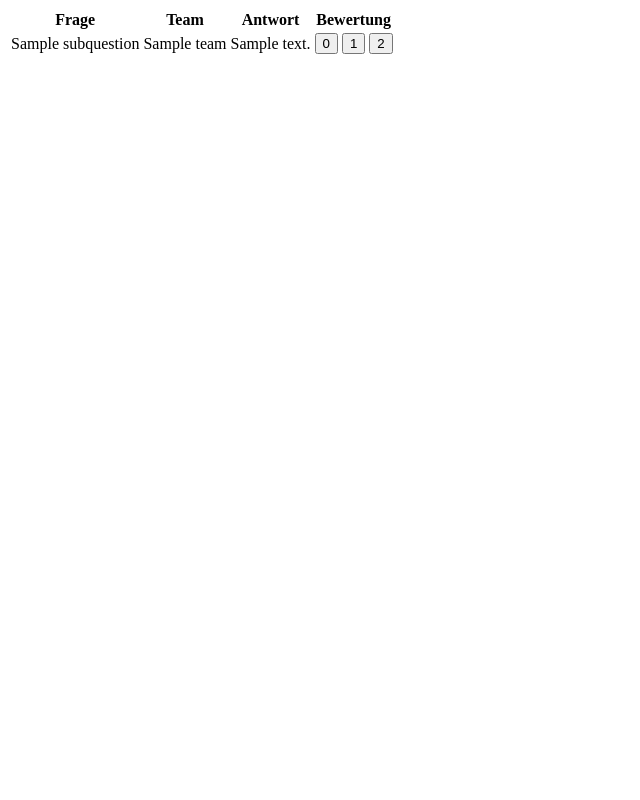
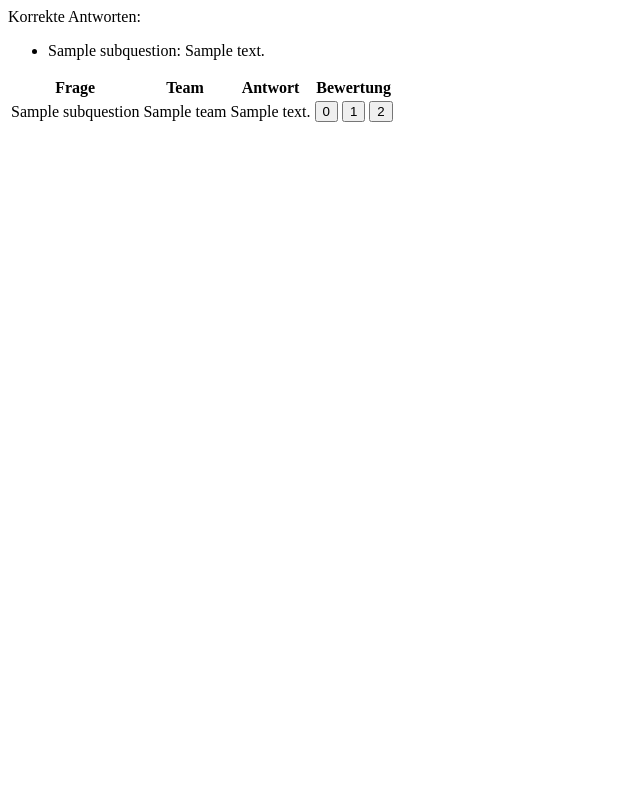
Before and after one commit to nrother/tablequiz, a Flask app: template templates/admin_answers_table.html in a window 1280 px wide. Shown: the whole page, without its empty margins (0-640 px from the left). Run offline with Flask 3, Linux system fonts and the light colour scheme; the template is opened without the code that fills it: most values are stand-ins (such as "Sample title", 1, 10 or a date in 2020); parts of the project's set-up code (start-up, migrations or seed data) failed here and were passed over.

Commit message:
Show correct answer in admin page

```diff
--- a/templates/admin_answers_table.html
+++ b/templates/admin_answers_table.html
@@ -1,3 +1,11 @@
+
+Korrekte Antworten:
+<ul>
+    {% for sq in active_question.subquestions %}
+    <li>{{ sq.question }}: {{ sq.answer }}</li>
+    {% endfor %}
+</ul>
+
 <table class="table table-striped mt-4">
     <thead>
         <tr>
```
